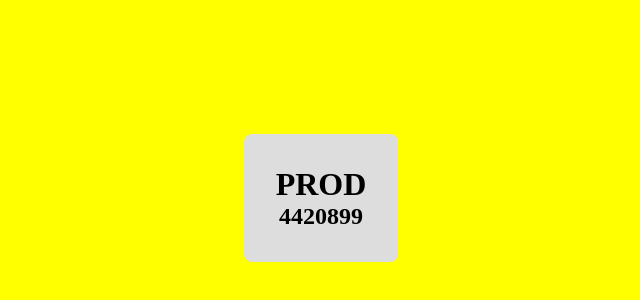
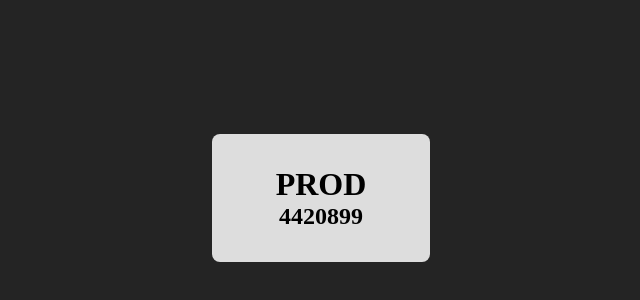
Before and after one commit to luciamorena/aws-5, a React (Vite) app: page / in a window 1280 px wide. Shown: the part 202-502 px from the top of the page, without its empty margins (319-959 px from the left). Built offline with nearby package versions, Linux system fonts and the light colour scheme.

Commit message:
commit 1

```diff
--- a/src/App.jsx
+++ b/src/App.jsx
@@ -2,7 +2,7 @@ import React,{useState,useEffect} from 'react'
 
 function App() {
   const [valor,setValor] = useState(0)
-  const [cor,setCor] = useState('yellow')
+  const [cor,setCor] = useState(null)
   const [tipo,setTipo] = useState('PROD')
 
   const alterar = () => setValor((Math.random() * 10000000).toFixed())
--- a/src/index.css
+++ b/src/index.css
@@ -16,12 +16,12 @@
   display: grid;
   place-items: center;
   height: 100vh;
-  /* background: var(--Background); */
+  background: var(--Background);
 }
 
 .box {
   /* font-size: 3rem; */
-  padding: 2rem;
+  padding: 2rem 4rem;
   background: var(--corBackground);
   border-radius: 8px;
   text-align: center;
```
